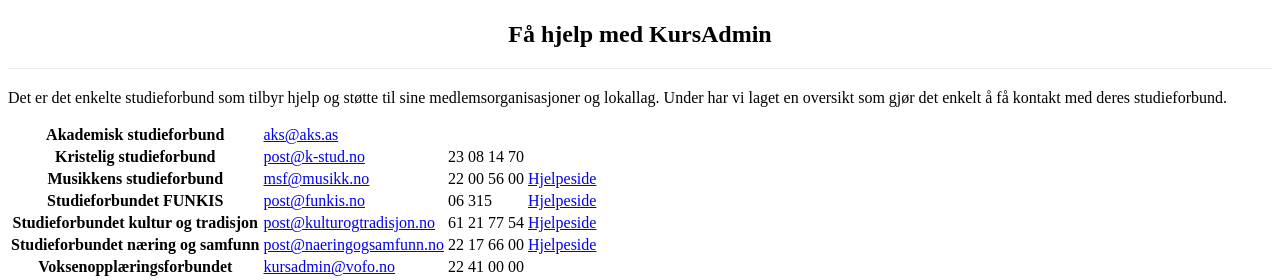
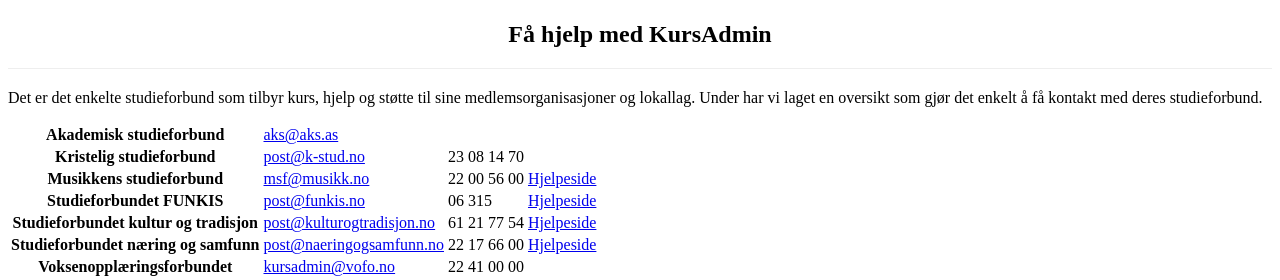
Before and after one commit to vofo-no/KursAdmin.org, a Jekyll site: the page built from index.md, in a window 1280 px wide and 900 px high, scrolled down 2171 px, cut to the strip 306-586 px from the top of the window. Built offline with Jekyll 4.4.1, drawn with Linux system fonts in a browser that asks for light colours; nearby versions of some CDN libraries; a style sheet for code colours, icons or effects is not loaded.

Commit message:
nytt bilde hjelp

```diff
--- a/index.md
+++ b/index.md
@@ -53,14 +53,14 @@ KursAdmin skal bidra til enklere administrasjon, bedre kvalitetssikring, mer gje
 </div>
 </div>
 
-<div style="height: 300px; margin-top: 5ex;"><div style="background: url('http://31.media.tumblr.com/f815448aff9bc169f860bc8b63e66cde/tumblr_muhx7hzIIY1sdyj9lo1_1280.jpg') no-repeat 50% 60%;height: 300px;position: absolute;width: 100%;left: 0;background-size: cover;z-index: -1;"></div></div>
+<div style="height: 300px; margin-top: 5ex;"><div style="background: url('http://33.media.tumblr.com/31f24c22894d6d46a7b6f4b0687db9cd/tumblr_mnh0uemhCk1st5lhmo1_1280.jpg') no-repeat 50% 60%;height: 300px;position: absolute;width: 100%;left: 0;background-size: cover;z-index: -1;"></div></div>
 
 {: .feature }
 Få hjelp med KursAdmin
 ----------------------
 
 {: .lead }
-Det er det enkelte studieforbund som tilbyr hjelp og støtte til sine medlemsorganisasjoner og lokallag. Under har vi laget en oversikt som gjør det enkelt å få kontakt med deres studieforbund.
+Det er det enkelte studieforbund som tilbyr kurs, hjelp og støtte til sine medlemsorganisasjoner og lokallag. Under har vi laget en oversikt som gjør det enkelt å få kontakt med deres studieforbund.
 
 <table class="table table-hover" id="stf-table"><tbody>
 		{% for stf in site.data.studieforbund %}
```
